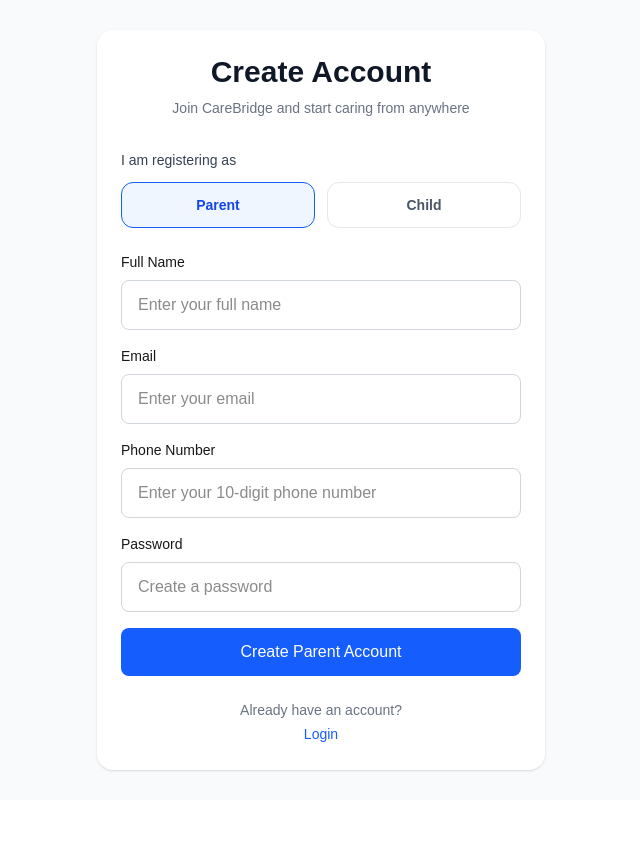
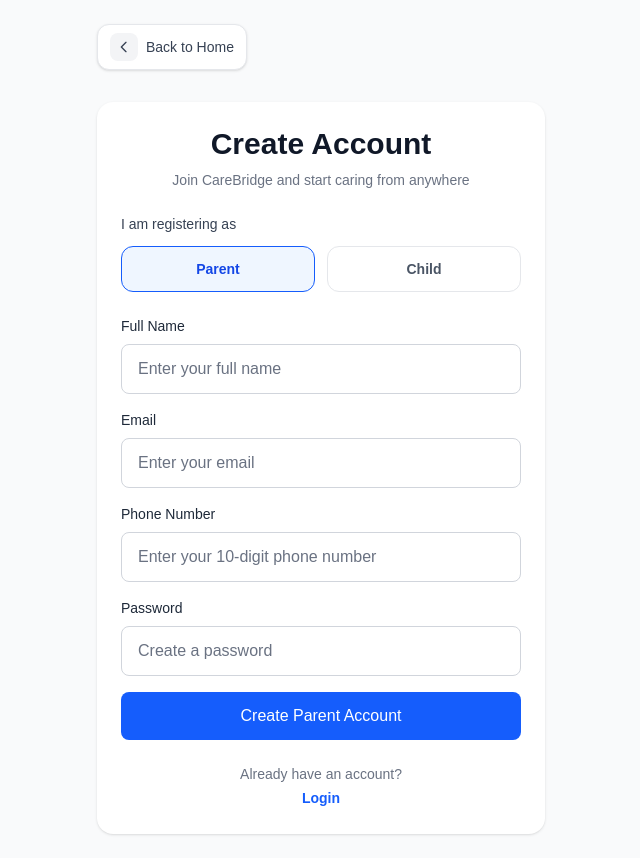
Before and after one commit to Abhay-baal/CareBridge, a Next.js app in the folder frontend/: page /register in a window 1280 px wide. Shown: the whole page, without its empty margins (319-959 px from the left). Before the commit the page ends 800 px from the top, so only its background shows below. Built offline with nearby package versions, Linux system fonts and the light colour scheme; no server answers.

Commit message:
feat: update UI and improve user experience

```diff
--- a/frontend/app/(auth)/login/page.jsx
+++ b/frontend/app/(auth)/login/page.jsx
@@ -1,14 +1,38 @@
+import Link from "next/link";
 import LoginForm from "../../../components/forms/LoginForm";
 
 export default function LoginPage() {
   return (
-    <main className="flex min-h-screen items-center justify-center bg-gray-50 px-4">
-      <div className="w-full max-w-md rounded-2xl bg-white p-6 shadow-sm">
-        <div className="mb-8 text-center">
+    <main className="min-h-screen bg-gray-50 px-4 py-6">
+      <div className="mx-auto max-w-md">
+        <Link
+          href="/"
+          className="group inline-flex items-center gap-2 rounded-xl border border-gray-200 bg-white px-3 py-2 text-sm font-medium text-gray-700 shadow-sm transition-all duration-200 hover:-translate-y-0.5 hover:border-blue-200 hover:bg-blue-50 hover:text-blue-600 hover:shadow-md"
+        >
+          <span className="flex h-7 w-7 items-center justify-center rounded-lg bg-gray-100 transition-colors group-hover:bg-blue-100">
+            <svg
+              xmlns="http://www.w3.org/2000/svg"
+              viewBox="0 0 24 24"
+              fill="none"
+              stroke="currentColor"
+              strokeWidth="2"
+              className="h-4 w-4"
+            >
+              <path
+                strokeLinecap="round"
+                strokeLinejoin="round"
+                d="M15 19l-7-7 7-7"
+              />
+            </svg>
+          </span>
+          Back to Home
+        </Link>
+
+        <div className="mt-8 rounded-2xl bg-white p-6 shadow-sm">
+          <div className="mb-6 text-center">
             <h1 className="text-3xl font-bold text-gray-900">
               CareBridge
             </h1>
-
             <p className="mt-2 text-sm text-gray-500">
               Caring From Anywhere
             </p>
@@ -20,13 +44,13 @@
             <p className="text-sm text-gray-500">
               Don&apos;t have an account?
             </p>
-
-          <a
+            <Link
               href="/register"
-            className="mt-1 inline-block text-sm font-medium text-blue-600 hover:text-blue-700"
+              className="mt-1 inline-block text-sm font-semibold text-blue-600 transition hover:text-blue-700"
             >
               Register
-          </a>
+            </Link>
+          </div>
         </div>
       </div>
     </main>
--- a/frontend/app/(auth)/register/page.jsx
+++ b/frontend/app/(auth)/register/page.jsx
@@ -1,14 +1,38 @@
+import Link from "next/link";
 import RegisterForm from "../../../components/forms/RegisterForm";
 
 export default function RegisterPage() {
   return (
-    <main className="flex min-h-screen items-center justify-center bg-gray-50 px-4">
-      <div className="w-full max-w-md rounded-2xl bg-white p-6 shadow-sm">
-        <div className="mb-8 text-center">
+    <main className="min-h-screen bg-gray-50 px-4 py-6">
+      <div className="mx-auto max-w-md">
+        <Link
+          href="/"
+          className="group inline-flex items-center gap-2 rounded-xl border border-gray-200 bg-white px-3 py-2 text-sm font-medium text-gray-700 shadow-sm transition-all duration-200 hover:-translate-y-0.5 hover:border-blue-200 hover:bg-blue-50 hover:text-blue-600 hover:shadow-md"
+        >
+          <span className="flex h-7 w-7 items-center justify-center rounded-lg bg-gray-100 transition-colors group-hover:bg-blue-100">
+            <svg
+              xmlns="http://www.w3.org/2000/svg"
+              viewBox="0 0 24 24"
+              fill="none"
+              stroke="currentColor"
+              strokeWidth="2"
+              className="h-4 w-4"
+            >
+              <path
+                strokeLinecap="round"
+                strokeLinejoin="round"
+                d="M15 19l-7-7 7-7"
+              />
+            </svg>
+          </span>
+          Back to Home
+        </Link>
+
+        <div className="mt-8 rounded-2xl bg-white p-6 shadow-sm">
+          <div className="mb-6 text-center">
             <h1 className="text-3xl font-bold text-gray-900">
               Create Account
             </h1>
-
             <p className="mt-2 text-sm text-gray-500">
               Join CareBridge and start caring from anywhere
             </p>
@@ -20,13 +44,13 @@
             <p className="text-sm text-gray-500">
               Already have an account?
             </p>
-
-          <a
+            <Link
               href="/login"
-            className="mt-1 inline-block text-sm font-medium text-blue-600 hover:text-blue-700"
+              className="mt-1 inline-block text-sm font-semibold text-blue-600 transition hover:text-blue-700"
             >
               Login
-          </a>
+            </Link>
+          </div>
         </div>
       </div>
     </main>
--- a/frontend/app/chat/page.jsx
+++ b/frontend/app/chat/page.jsx
@@ -360,7 +360,7 @@
                 }
                 placeholder="Type a message..."
                 disabled={sending}
-                className="min-w-0 flex-1 rounded-full border border-gray-300 px-4 py-3 text-sm outline-none focus:border-blue-500 focus:ring-2 focus:ring-blue-100"
+                className="min-w-0 flex-1 rounded-full border border-gray-300 px-4 py-3 text-sm text-gray-900 placeholder:text-gray-500 outline-none focus:border-blue-500 focus:ring-2 focus:ring-blue-100"
               />
 
               <button
--- a/frontend/app/emergency-contacts/page.jsx
+++ b/frontend/app/emergency-contacts/page.jsx
@@ -12,7 +12,7 @@
 
       <div className="space-y-4">
         <EmergencyContactCard
-          name="Abhay Singh"
+          name="Abhybir Singh"
           relation="Son"
           phone="9876543210"
         />
--- a/frontend/app/page.js
+++ b/frontend/app/page.js
@@ -525,7 +525,7 @@
             </p>
 
             <p className="mt-3 text-2xl font-bold text-slate-950">
-              Abhay Singh
+              Abhybir Singh
             </p>
 
             <p className="mt-2 text-slate-600">
@@ -588,7 +588,7 @@
 
           <div className="text-sm">
             Built with purpose by{" "}
-            <span className="font-semibold text-white">Abhay Singh</span>
+            <span className="font-semibold text-white">Abhybir Singh</span>
           </div>
 
           <p className="text-xs">
--- a/frontend/components/chat/MessageInput.jsx
+++ b/frontend/components/chat/MessageInput.jsx
@@ -29,7 +29,7 @@
         }
         placeholder="Type a message..."
         disabled={disabled}
-        className="flex-1 rounded-full border px-4 py-3"
+        className="flex-1 rounded-full border px-4 py-3 text-gray-900 placeholder:text-gray-500 outline-none focus:border-blue-500"
       />
 
       <button
--- a/frontend/components/profile/ProfileField.jsx
+++ b/frontend/components/profile/ProfileField.jsx
@@ -11,7 +11,7 @@
     <div>
       <label
         htmlFor={name}
-        className="mb-1 block text-sm font-medium text-gray-700"
+        className="mb-1 block text-sm font-semibold text-gray-800"
       >
         {label}
       </label>
@@ -24,7 +24,7 @@
         onChange={onChange}
         placeholder={placeholder}
         disabled={disabled}
-        className="w-full rounded-xl border border-gray-200 bg-white px-4 py-3 text-gray-900 outline-none transition focus:border-blue-500 focus:ring-2 focus:ring-blue-100 disabled:bg-gray-100 disabled:text-gray-500"
+        className="w-full rounded-xl border border-gray-200 bg-white px-4 py-3 text-gray-900 placeholder:text-gray-500 outline-none transition focus:border-blue-500 focus:ring-2 focus:ring-blue-100 disabled:bg-gray-100 disabled:text-gray-500"
       />
     </div>
   );
--- a/frontend/components/ui/Input.jsx
+++ b/frontend/components/ui/Input.jsx
@@ -9,7 +9,7 @@
 }) {
     return (
         <div className="mb-4">
-            <label className="mb-2 block text-sm font-medium">
+            <label className="mb-2 block text-sm font-medium text-gray-800">
                 {label}
             </label>
 
@@ -19,7 +19,7 @@
                 placeholder={placeholder}
                 value={value}
                 onChange={onChange}
-                className="w-full rounded-lg border border-gray-300 px-4 py-3 outline-none focus:border-blue-500"
+                className="w-full rounded-lg border border-gray-300 px-4 py-3 text-gray-900 placeholder:text-gray-500 outline-none focus:border-blue-500"
             />
 
             {error && (
```
Also changed, not shown: frontend/public/sw.js. Lines whose indentation alone changed are shown as unchanged.
